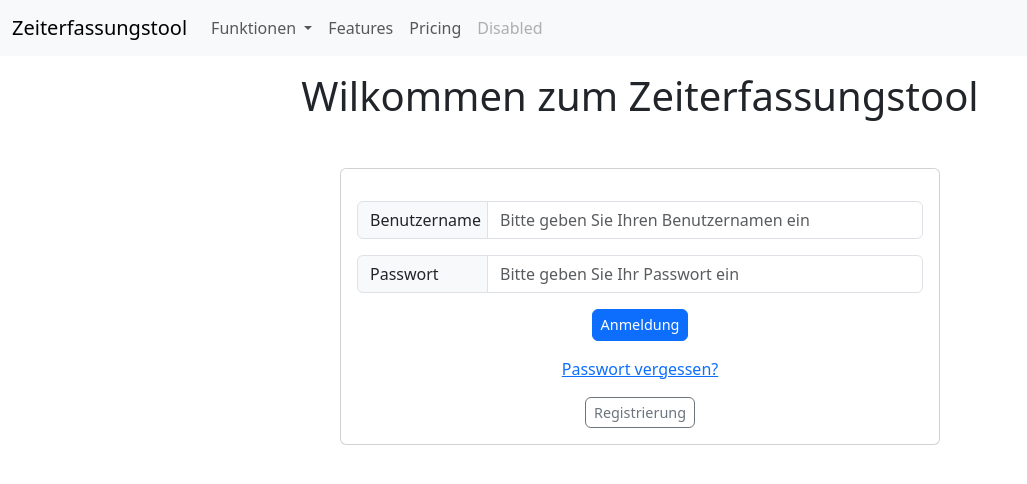
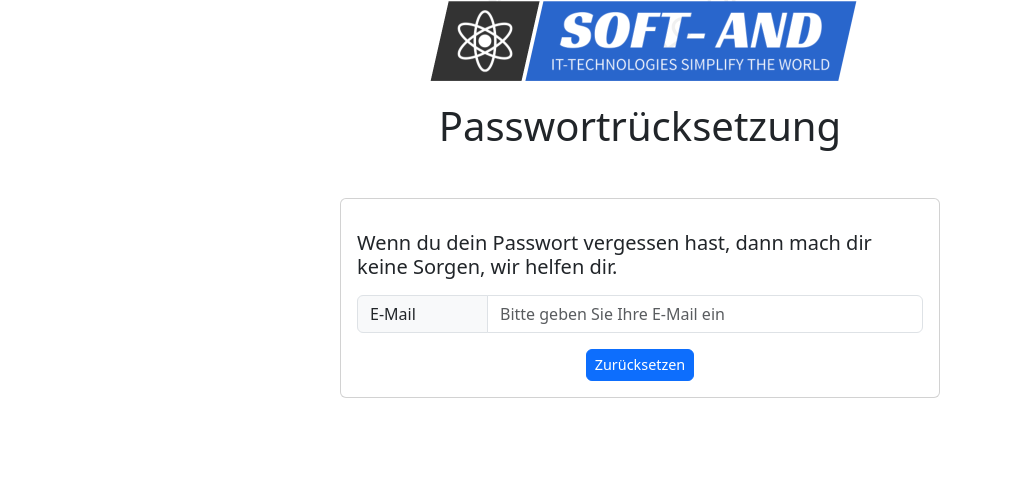
Before and after one commit to Punkt123456/Zeiterfassungsapplikation, a Flask app: template templates/Passwort.html in a window 1280 px wide. Shown: the top 484 px of the page, without its empty margins (0-1027 px from the left). Run offline with Flask 3, Linux system fonts and the light colour scheme; the template is opened without the code that fills it, so the values that code supplies are empty.

Commit message:
Logo Added, Password reset page done

```diff
--- a/main.py
+++ b/main.py
@@ -51,6 +51,10 @@ def login():
 def registrierung():
     return render_template('Registrierung.html')
 
+app.route('/passwort')
+def passwort():
+    return render_template('passwort.html')
+
 # Route zum Verarbeiten des Registrierungsformulars
 @app.route('/register', methods=['POST'])
 def register():
--- a/templates/Dashboard.html
+++ b/templates/Dashboard.html
@@ -89,6 +89,9 @@
             background-color: #555;
         }
     </style>
+    <div class="text-center">
+      <img src="/static/Logo.png" >
+    </div>
 </head>
 <body>
     <section>
--- a/templates/Passwort.html
+++ b/templates/Passwort.html
@@ -7,77 +7,29 @@
   <title>ZEM v.0.0.01</title>
   <link href="https://cdn.jsdelivr.net/npm/bootstrap@5.3.2/dist/css/bootstrap.min.css" rel="stylesheet"
     integrity="sha384-T3c6CoIi6uLrA9TneNEoa7RxnatzjcDSCmG1MXxSR1GAsXEV/Dwwykc2MPK8M2HN" crossorigin="anonymous">
-
-  <nav class="navbar navbar-expand-lg bg-body-tertiary">
-    <div class="container-fluid">
-      <a class="navbar-brand" href="index.html">Zeiterfassungstool</a>
-      <button class="navbar-toggler" type="button" data-bs-toggle="collapse" data-bs-target="#navbarNav"
-        aria-controls="navbarNav" aria-expanded="false" aria-label="Toggle navigation">
-        <span class="navbar-toggler-icon"></span>
-      </button>
-      <div class="collapse navbar-collapse" id="navbarNav">
-        <ul class="navbar-nav">
-          <li class="nav-item dropdown">
-            <a class="nav-link dropdown-toggle" href="#" role="button" data-bs-toggle="dropdown"
-              aria-expanded="false">
-              Funktionen
-            </a>
-            <ul class="dropdown-menu">
-              <li><a class="dropdown-item" href="#">Zeitbuchung</a></li>
-              <li><a class="dropdown-item" href="#">Konzernweites Netzwerk</a></li>
-              <li><a class="dropdown-item" href="#">Arbeitsunfähig / Krankmeldung</a></li>
-              <li><a class="dropdown-item" href="#">Elternzeit</a></li>
-              <li>
-                <hr class="dropdown-divider">
-              </li>
-              <li><a class="dropdown-item" href="#">Kontakt zum Support</a></li>
-            </ul>
-          </li>
-          <li class="nav-item">
-            <a class="nav-link" href="#">Features</a>
-          </li>
-          <li class="nav-item">
-            <a class="nav-link" href="#">Pricing</a>
-          </li>
-          <li class="nav-item">
-            <a class="nav-link disabled" aria-disabled="true">Disabled</a>
-          </li>
-        </ul>
-      </div>
-    </div>
-  </nav>
+  <div class="text-center">
+    <img src="/static/Logo.png" >
+  </div>
 </head>
 
 <body>
-  <h1 class="text-center mt-3">Wilkommen zum Zeiterfassungstool</h1>
+  <h1 class="text-center mt-3">Passwortrücksetzung</h1>
   <div class="card mt-5 mx-auto" style="max-width: 600px;">
     <div class="card-body mt-3">
+      <h5 class="mb-3 align-items-center">Wenn du dein Passwort vergessen hast, dann mach dir keine Sorgen, wir helfen dir.</h5>
       <section>
-        <form method="post">
+        <form method="post" action="/reset">
           <div class="input-group mb-3 align-items-center">
-            <label for="username" class="input-group-text" id="inputGroup-sizing-default" style="width: 131px;">Benutzername</label>
-            <input type="text" id="username" class="form-control" placeholder="Bitte geben Sie Ihren Benutzernamen ein">
-          </div>
-          <div class="input-group mb-3 align-items-center">
-            <label for="password" class="input-group-text" id="inputGroup-sizing-default" style="width: 131px;">Passwort</label>
-            <input type="password" id="password" class="form-control" placeholder="Bitte geben Sie Ihr Passwort ein">
+            <label for="email" class="input-group-text" id="inputGroup-sizing-default"
+              style="width: 131px;">E-Mail</label>
+            <input type="email" id="email" class="form-control"
+              placeholder="Bitte geben Sie Ihre E-Mail ein">
           </div>
           <div class="text-center">
             <button type="button" class="btn btn-primary"
               style="--bs-btn-padding-y: .25rem; --bs-btn-padding-x: .5rem; --bs-btn-font-size: .90rem;">
-              Anmeldung
+              Zurücksetzen
             </button>
-          </div>
-          <div class="text-center mt-3">
-          <a href="Passwort.html">Passwort vergessen?</a>
-          </div>
-          <div class="text-center mt-3">
-            <a href="Registrierung.html">
-            <button type="button" class="btn btn-outline-secondary"
-              style="--bs-btn-padding-y: .25rem; --bs-btn-padding-x: .5rem; --bs-btn-font-size: .90rem;">
-              Registrierung
-            </button>
-          </a>
           </div>
         </form>
       </section>
--- a/templates/Registrierung.html
+++ b/templates/Registrierung.html
@@ -7,7 +7,10 @@
   <title>ZEM v.0.0.01</title>
   <link href="https://cdn.jsdelivr.net/npm/bootstrap@5.3.2/dist/css/bootstrap.min.css" rel="stylesheet"
     integrity="sha384-T3c6CoIi6uLrA9TneNEoa7RxnatzjcDSCmG1MXxSR1GAsXEV/Dwwykc2MPK8M2HN" crossorigin="anonymous">
-</head>
+    <div class="text-center">
+      <img src="/static/Logo.png" >
+    </div>
+  </head>
 
 <body>
   <div class="card mt-5 mx-auto" style="max-width: 600px;">
--- a/templates/index.html
+++ b/templates/index.html
@@ -9,7 +9,10 @@
   <title>ZEM v.0.0.01</title>
   <link href="https://cdn.jsdelivr.net/npm/bootstrap@5.3.2/dist/css/bootstrap.min.css" rel="stylesheet"
     integrity="sha384-T3c6CoIi6uLrA9TneNEoa7RxnatzjcDSCmG1MXxSR1GAsXEV/Dwwykc2MPK8M2HN" crossorigin="anonymous">
-</head>
+    <div class="text-center">
+      <img src="/static/Logo.png" >
+    </div>
+  </head>
 
 <body>
   <nav class="navbar navbar-expand-lg bg-body-tertiary">
```
Also changed, not shown: instance/users.db, static/Logo.png (added), static/Logo2x.png (added), static/Logo3x.png (added), 2 other files.
